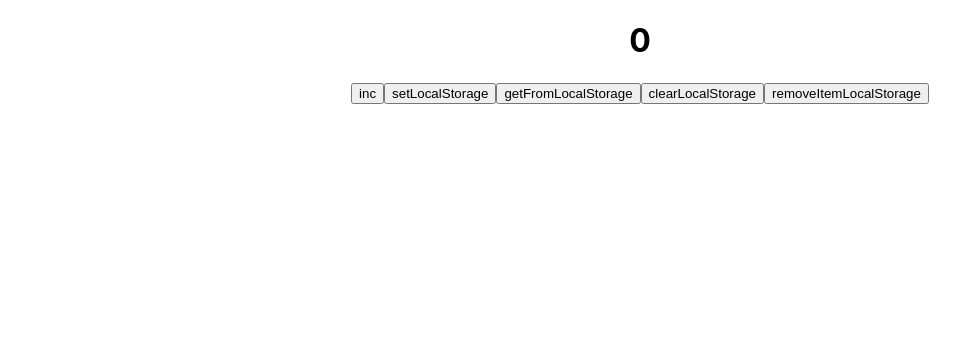
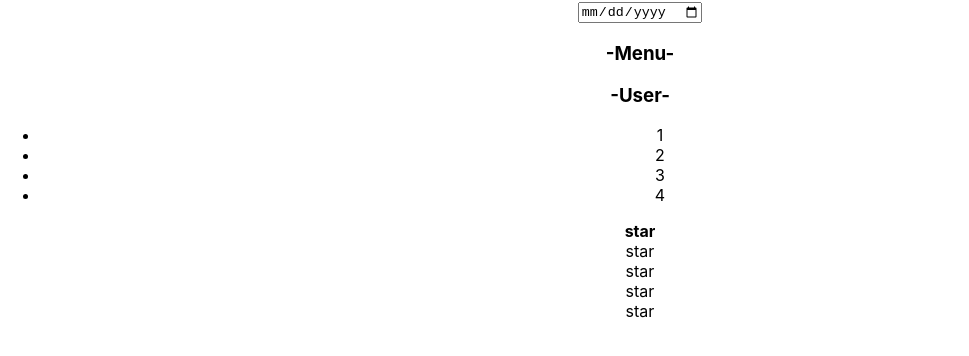
Before and after one commit to DimanManko/my-proga-different, a React (Create React App) app: page / in a window 1280 px wide. Shown: the top 356 px of the page, without its empty margins (0-969 px from the left). Built offline with nearby package versions, Linux system fonts and the light colour scheme.

Commit message:
Изменения с рабочего ноутбука

```diff
--- /dev/null
+++ b/src/Accordion.tsx
@@ -0,0 +1,48 @@
+import React from 'react';
+import {findAllByDisplayValue} from "@testing-library/react";
+
+type AccordionPropsType = {
+    titleValue: string;
+    collapsed: boolean
+}
+
+export function Accordion(props: AccordionPropsType) {
+
+       if (props.collapsed === true) {
+           return (
+               <div>
+               <AccordionTitle title={props.titleValue}/>
+               </div>
+           )
+       } else {
+           return(
+           <div>
+               <AccordionTitle title={props.titleValue}/>
+               <AccordionBody/>
+           </div>
+           )
+       }
+}
+
+type AccordionTitlePropsType = {
+    title: string
+}
+
+function AccordionTitle(props: AccordionTitlePropsType) {
+    return (
+        <h3><b>-{props.title}-</b></h3>
+    )
+}
+
+function AccordionBody() {
+    return (
+
+        <ul>
+            <li>1</li>
+            <li>2</li>
+            <li>3</li>
+            <li>4</li>
+        </ul>
+
+    )
+}
--- a/src/App.tsx
+++ b/src/App.tsx
@@ -1,16 +1,24 @@
-import React from 'react';
+import React, {useState} from 'react';
 import './App.css';
 import {LoginPage} from "./Props/Login";
 import {HW3} from "./HW3/HW3";
 import {Counter} from "./Counter/Counter";
+import {Accordion} from "./Accordion";
+import {Rating} from "./Rating";
 
 
 function App() {
+
+
     return (
         <div className="App">
             {/*{< LoginPage/>}*/}
             {/*{<HW3/>}*/}
-            <Counter/>
+            {/*<Counter/>*/}
+            <input type="date"/>
+            <Accordion titleValue = {"Menu"} collapsed = {true}/>
+            <Accordion titleValue = {"User"} collapsed = {false}/>
+            <Rating value = {1}/>
         </div>
     );
 }
--- a/src/Counter/Counter.tsx
+++ b/src/Counter/Counter.tsx
@@ -1,42 +1,30 @@
-import {useState} from "react";
+ import {useEffect, useState} from "react";
 
 export const Counter = () => {
 
     const [value, setValue] = useState(0);
 
-    const incHandler = () => {
-        setValue(value + 1);
-    }
-
-    const setLocalStorageHandler = () => {
-        localStorage.setItem("counterValue", JSON.stringify(value));
-        localStorage.setItem("counterValue + 1", JSON.stringify(value + 1));
-    }
-
-    const getFromLocalStorageHandler = () => {
+    useEffect(() => {
         let valueAsString = localStorage.getItem("counterValue")
         if (valueAsString) {
             let newValue = JSON.parse(valueAsString);
-            setValue(newValue);
+            setValue(newValue)
         }
-    }
+    }, [])
 
-    const clearLocalStorageHandler = () => {
-        localStorage.clear();
-        setValue(0);
-    }
-    const removeItemLocalStorageHandler = () => {
-        localStorage.removeItem("counterValue + 1")
+    useEffect(() => {
+        localStorage.setItem("counterValue", JSON.stringify(value));
+
+    }, [value]);
+
+    const incHandler = () => {
+        setValue(value + 1);
     }
 
     return (
         <div className="">
             <h1>{value}</h1>
             <button onClick={incHandler}>inc</button>
-            <button onClick={setLocalStorageHandler}>setLocalStorage</button>
-            <button onClick={getFromLocalStorageHandler}>getFromLocalStorage</button>
-            <button onClick={clearLocalStorageHandler}>clearLocalStorage</button>
-            <button onClick={removeItemLocalStorageHandler}>removeItemLocalStorage</button>
         </div>
     )
 }
--- /dev/null
+++ b/src/Rating.tsx
@@ -0,0 +1,79 @@
+import React from 'react';
+
+type RatingPropsType = {
+    value: 0 | 1 | 2 | 3 | 4 | 5
+
+}
+export function Rating(props: RatingPropsType) {
+
+    if (props.value === 0)
+        return (
+            <div>
+                <Star selected={false}/>
+                <Star selected={false}/>
+                <Star selected={false}/>
+                <Star selected={false}/>
+                <Star selected={false}/>
+            </div>
+        )
+    if (props.value === 1)
+        return (
+            <div>
+                <Star selected={true}/>
+                <Star selected={false}/>
+                <Star selected={false}/>
+                <Star selected={false}/>
+                <Star selected={false}/>
+            </div>
+        )
+    if (props.value === 2)
+        return (
+            <div>
+                <Star selected={true}/>
+                <Star selected={true}/>
+                <Star selected={false}/>
+                <Star selected={false}/>
+                <Star selected={false}/>
+            </div>
+        )
+    if (props.value === 3)
+        return (
+            <div>
+                <Star selected={true}/>
+                <Star selected={true}/>
+                <Star selected={true}/>
+                <Star selected={false}/>
+                <Star selected={false}/>
+            </div>
+        )
+    if (props.value === 4)
+        return (
+            <div>
+                <Star selected={true}/>
+                <Star selected={true}/>
+                <Star selected={true}/>
+                <Star selected={true}/>
+                <Star selected={false}/>
+            </div>
+        )
+    if (props.value === 5)
+        return (
+            <div>
+                <Star selected={true}/>
+                <Star selected={true}/>
+                <Star selected={true}/>
+                <Star selected={true}/>
+                <Star selected={true}/>
+            </div>
+        )
+}
+
+type StarPropsType = {
+    selected:boolean
+}
+export function Star(props: StarPropsType) {
+    console.log("Начало")
+    return (
+        <div> {props.selected == true ? <b>star</b> : "star"}</div>
+    )
+}
--- a/src/index.tsx
+++ b/src/index.tsx
@@ -8,9 +8,7 @@ const root = ReactDOM.createRoot(
   document.getElementById('root') as HTMLElement
 );
 root.render(
-  <React.StrictMode>
     <App />
-  </React.StrictMode>
 );
 
 // If you want to start measuring performance in your app, pass a function
```
